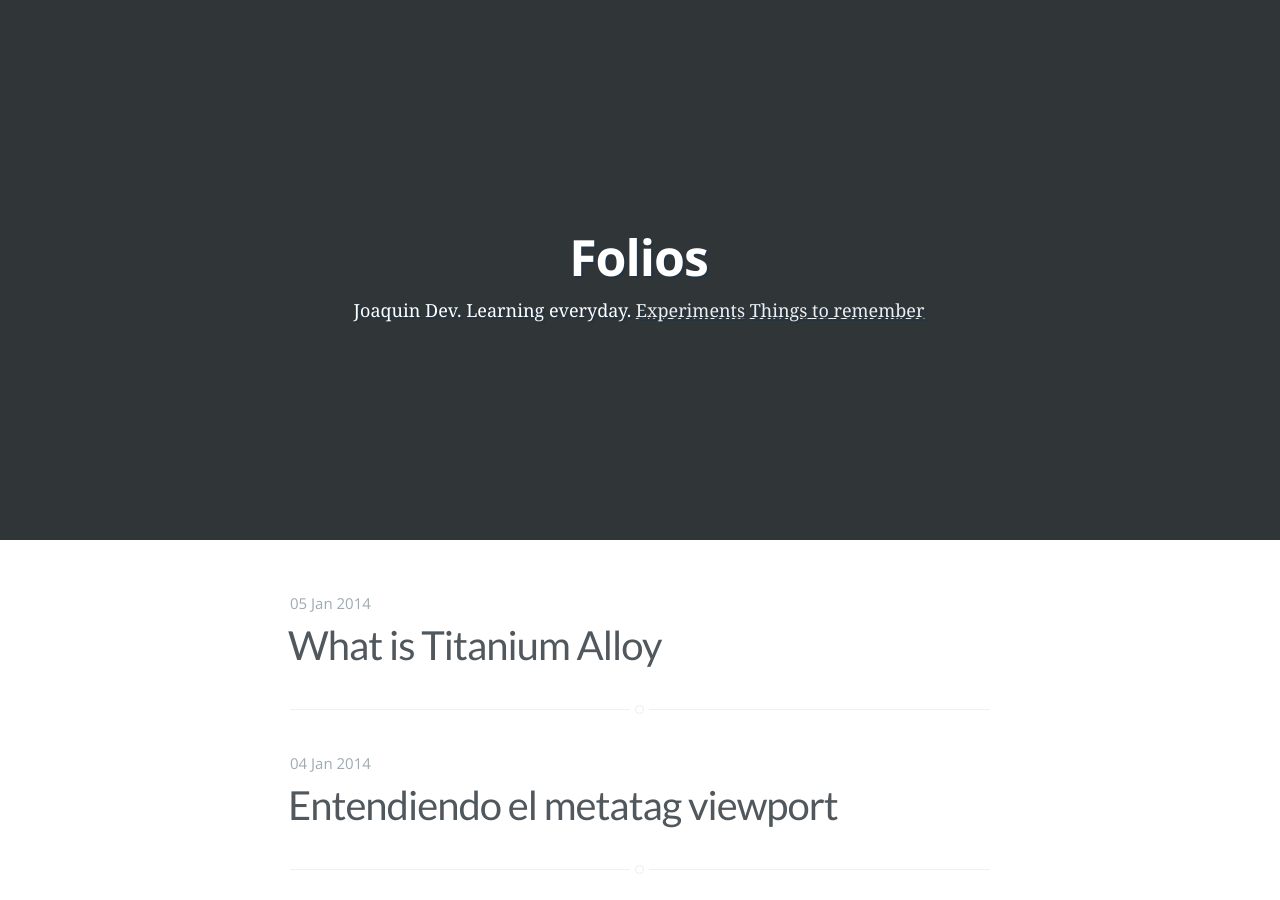
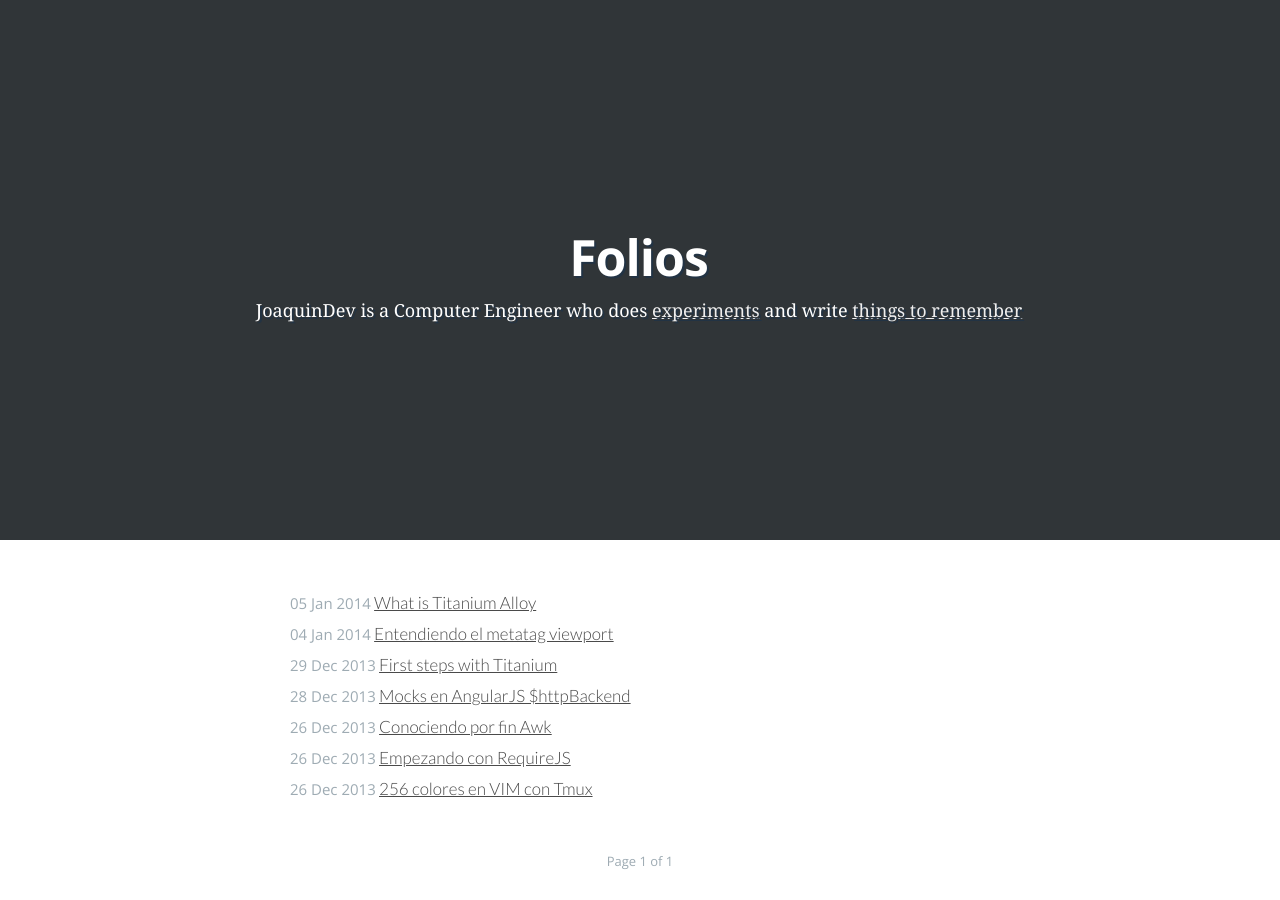
Before and after one commit to joaquindev/joaquindev.github.io, a Jekyll site: the page built from index.html, in a window 1280 px wide and 900 px high. Built offline with Jekyll 4.4.1, drawn with Linux system fonts in a browser that asks for light colours; Markdown is read by kramdown in place of the engine named in the settings; the list of posts is cut into pages by our own code.

Commit message:
Change index.html to reduce the size of the titles
Change index.html to reduce the size of the titles. The previous version
had post titles too big so I decided to reduce the size of the text.
Also, I've changed the blog-description text accordingly to the new
static pages.

Contact info: joaquin@isla.io

```diff
--- a/_config.yml
+++ b/_config.yml
@@ -1,11 +1,11 @@
 name: Folios
-description: Joaquin Dev. Learning everyday
+description: JoaquinDev
 meta_description: "Folios. Learning something new about programming and technology"
 
 markdown: redcarpet
 pygments: true
 logo: false
-paginate: 10
+paginate: 20
 
 # Details for the RSS feed generator
 url:            'http://joaquindev.github.io'
--- a/index.html
+++ b/index.html
@@ -17,11 +17,11 @@ toremember: 'toremember.html'
             {% endif %}
             <h1 class="blog-title">{{ site.name}}</h1>
             <h2 class="blog-description">
-                {{ site.description }}.
+                {{ site.description }} is a Computer Engineer who does
                 {% if page.about %}
                 <a href='{{site.baseurl}}{{page.about}}'> About me </a> {% endif %}
-                <a href='{{site.baseurl}}{{page.experiments}}'>Experiments</a>
-                <a href='{{site.baseurl}}{{page.toremember}}'>Things to remember</a>
+                <a href='{{site.baseurl}}{{page.experiments}}'>experiments</a>
+                and write <a href='{{site.baseurl}}{{page.toremember}}'>things to remember</a>
             </h2>
         </div>
     </div>
@@ -31,13 +31,13 @@ toremember: 'toremember.html'
 
     {% for post in paginator.posts %}
 
-    <article class="post">
+    <article class="inner">
         <header class="post-header">
-            <span class="post-meta"><time datetime="{{ post.date | date_to_string }}">{{ post.date | date_to_string }}</time> {{!tags prefix="on "}}</span>
-            <h2 class="post-title"><a href="{{ post.url}}">{{ post.title }}</a></h2>
-
+          <span class="post-meta"><time datetime="{{ post.date | date_to_string }}">{{ post.date | date_to_string }}</time> {{!tags prefix="on "}}</span>
+            <!--<h6 class="post-title"><a href="{{ post.url}}">{{ post.title }}</a></h6>-->
+            <a href="{{ post.url}}">{{ post.title }}</a>
         </header>
-    </article>
+        </article>
 
     {% endfor %}
 
```
